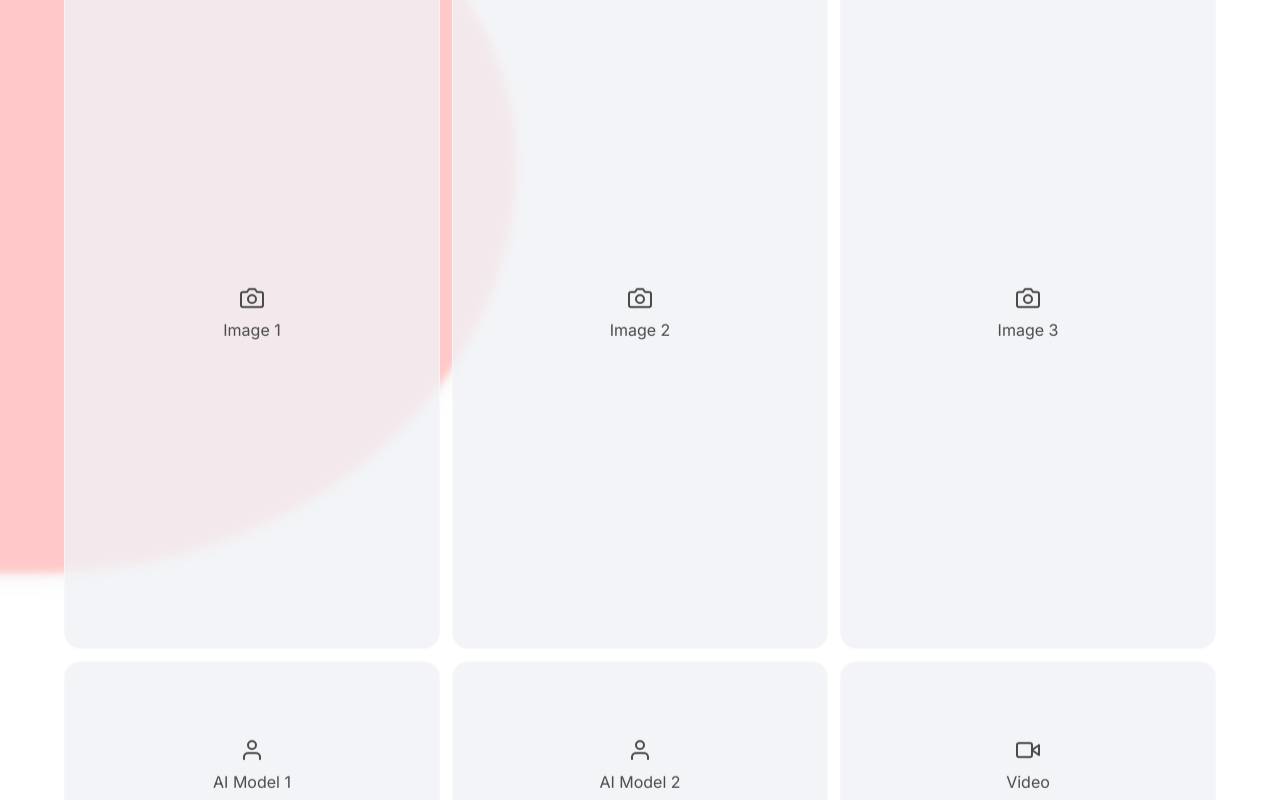
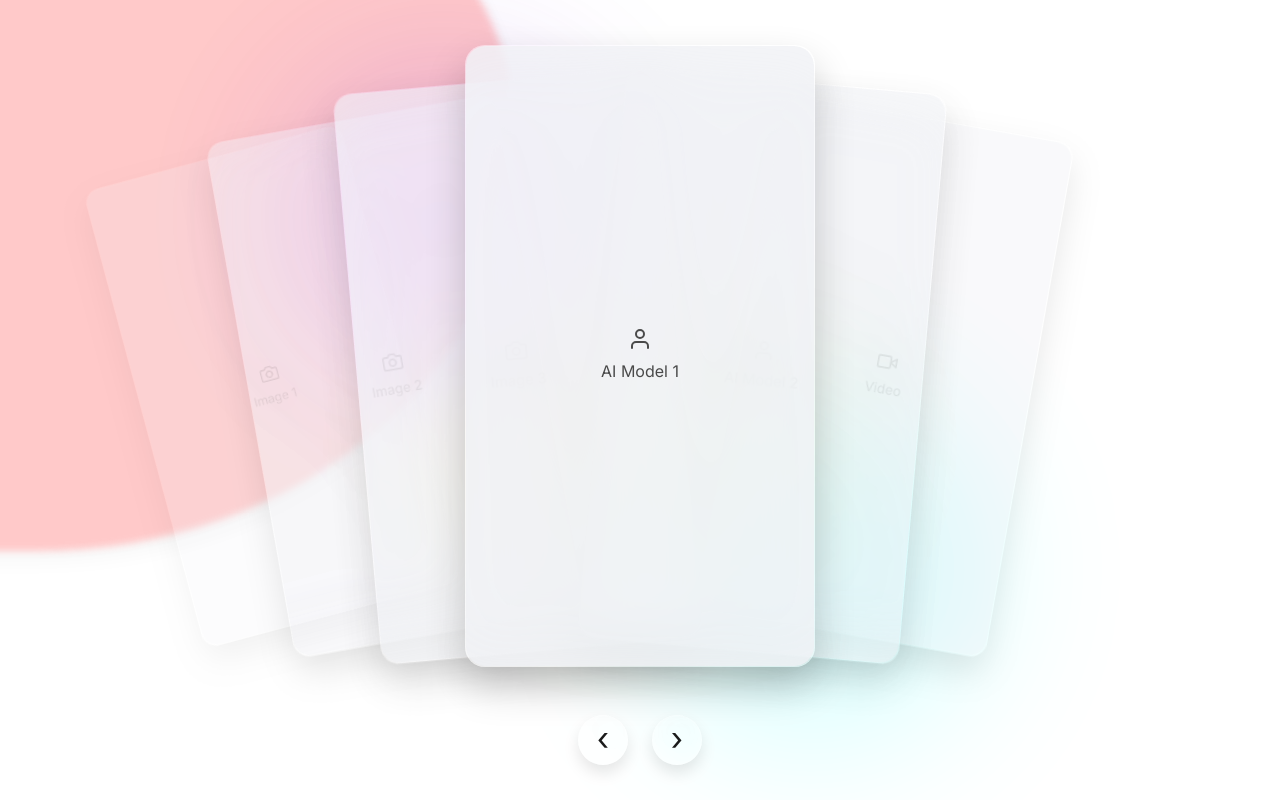
Before and after one commit to geeth-rp/pixlore-web, a React (Vite) app: page / in a window 1280 px wide. Shown: the part 2040-2840 px from the top of the page. Built offline with nearby package versions, Linux system fonts and the light colour scheme.

Commit message:
Replace gallery grid with Tilted Carousel component

```diff
--- a/src/components/BusinessWork.jsx
+++ b/src/components/BusinessWork.jsx
@@ -1,5 +1,6 @@
 import React from 'react';
 import { useScrollReveal } from '../hooks/useScrollReveal';
+import TiltedCarousel from './TiltedCarousel';
 
 const IconCamera = () => (
   <svg width="24" height="24" viewBox="0 0 24 24" fill="none" stroke="currentColor" strokeWidth="2" strokeLinecap="round" strokeLinejoin="round" style={{marginBottom: '0.5rem'}}>
@@ -26,28 +27,30 @@ const IconPackage = () => (
 const BusinessWork = () => {
   const ref = useScrollReveal({ threshold: 0.1 });
 
+  const businessItems = [
+    {/* BUSINESS CAROUSEL ITEM 1 — replace with real image/video */},
+    <div key="prod1" className="aspect-portrait" style={styles.imageSlot}><IconCamera /> Product 1</div>,
+
+    {/* BUSINESS CAROUSEL ITEM 2 — replace with real image/video */},
+    <div key="prod2" className="aspect-portrait" style={styles.imageSlot}><IconCamera /> Product 2</div>,
+
+    {/* BUSINESS CAROUSEL ITEM 3 — replace with real image/video */},
+    <div key="prod3" className="aspect-portrait" style={styles.imageSlot}><IconCamera /> Product 3</div>,
+
+    {/* BUSINESS CAROUSEL ITEM 4 — replace with real image/video */},
+    <div key="brand1" className="aspect-landscape" style={styles.portraitSlot}><IconPackage /> Brand Setting 1</div>,
+
+    {/* BUSINESS CAROUSEL ITEM 5 — replace with real image/video */},
+    <div key="brand2" className="aspect-landscape" style={styles.portraitSlot}><IconPackage /> Brand Setting 2</div>,
+
+    {/* BUSINESS CAROUSEL ITEM 6 — replace with real image/video */},
+    <div key="vid1" className="aspect-landscape" style={styles.imageSlot}><IconVideo /> Video</div>
+  ].filter(item => React.isValidElement(item));
+
   return (
     <section ref={ref} className="scroll-reveal">
       <h2 style={styles.heading}>Business & Product</h2>
-      <div className="gallery-grid">
-        {/* ROW 1: 3 Images (9:16) */}
-        <div className="aspect-portrait hover-scale" style={styles.imageSlot}><IconCamera /> Product 1</div>
-        <div className="aspect-portrait hover-scale" style={styles.imageSlot}><IconCamera /> Product 2</div>
-        <div className="aspect-portrait hover-scale" style={styles.imageSlot}><IconCamera /> Product 3</div>
-
-        {/* ROW 2: 2 Models (Left/Center) + 1 Video (Right) */}
-        <div className="aspect-landscape hover-scale" style={styles.portraitSlot}>
-          <IconPackage /> Brand Setting 1
-        </div>
-        <div className="aspect-landscape hover-scale" style={styles.portraitSlot}>
-          <IconPackage /> Brand Setting 2
-        </div>
-
-        {/* VIDEO (Right side of row 2) */}
-        <div className="aspect-landscape hover-scale" style={styles.imageSlot}>
-          <IconVideo /> Video
-        </div>
-      </div>
+      <TiltedCarousel items={businessItems} />
     </section>
   );
 };
--- a/src/components/FashionWork.jsx
+++ b/src/components/FashionWork.jsx
@@ -1,5 +1,6 @@
 import React from 'react';
 import { useScrollReveal } from '../hooks/useScrollReveal';
+import TiltedCarousel from './TiltedCarousel';
 
 const IconCamera = () => (
   <svg width="24" height="24" viewBox="0 0 24 24" fill="none" stroke="currentColor" strokeWidth="2" strokeLinecap="round" strokeLinejoin="round" style={{marginBottom: '0.5rem'}}>
@@ -25,28 +26,30 @@ const IconUser = () => (
 const FashionWork = () => {
   const ref = useScrollReveal({ threshold: 0.1 });
 
+  const fashionItems = [
+    {/* FASHION CAROUSEL ITEM 1 — replace with real image/video */},
+    <div key="img1" className="aspect-portrait" style={styles.imageSlot}><IconCamera /> Image 1</div>,
+
+    {/* FASHION CAROUSEL ITEM 2 — replace with real image/video */},
+    <div key="img2" className="aspect-portrait" style={styles.imageSlot}><IconCamera /> Image 2</div>,
+
+    {/* FASHION CAROUSEL ITEM 3 — replace with real image/video */},
+    <div key="img3" className="aspect-portrait" style={styles.imageSlot}><IconCamera /> Image 3</div>,
+
+    {/* FASHION CAROUSEL ITEM 4 — replace with real image/video */},
+    <div key="model1" className="aspect-landscape" style={styles.portraitSlot}><IconUser /> AI Model 1</div>,
+
+    {/* FASHION CAROUSEL ITEM 5 — replace with real image/video */},
+    <div key="model2" className="aspect-landscape" style={styles.portraitSlot}><IconUser /> AI Model 2</div>,
+
+    {/* FASHION CAROUSEL ITEM 6 — replace with real image/video */},
+    <div key="vid1" className="aspect-landscape" style={styles.imageSlot}><IconVideo /> Video</div>
+  ].filter(item => React.isValidElement(item));
+
   return (
     <section ref={ref} className="scroll-reveal">
       <h2 style={styles.heading}>Fashion</h2>
-      <div className="gallery-grid">
-        {/* ROW 1: 3 Images (9:16) */}
-        <div className="aspect-portrait hover-scale" style={styles.imageSlot}><IconCamera /> Image 1</div>
-        <div className="aspect-portrait hover-scale" style={styles.imageSlot}><IconCamera /> Image 2</div>
-        <div className="aspect-portrait hover-scale" style={styles.imageSlot}><IconCamera /> Image 3</div>
-
-        {/* ROW 2: 2 Models (Left/Center) + 1 Video (Right) */}
-        <div className="aspect-landscape hover-scale" style={styles.portraitSlot}>
-          <IconUser /> AI Model 1
-        </div>
-        <div className="aspect-landscape hover-scale" style={styles.portraitSlot}>
-          <IconUser /> AI Model 2
-        </div>
-
-        {/* VIDEO (Right side of row 2) */}
-        <div className="aspect-landscape hover-scale" style={styles.imageSlot}>
-          <IconVideo /> Video
-        </div>
-      </div>
+      <TiltedCarousel items={fashionItems} />
     </section>
   );
 };
--- /dev/null
+++ b/src/components/TiltedCarousel.jsx
@@ -0,0 +1,99 @@
+import React, { useState } from 'react';
+
+const TiltedCarousel = ({ items }) => {
+  const [currentIndex, setCurrentIndex] = useState(Math.floor(items.length / 2));
+  const [touchStart, setTouchStart] = useState(0);
+  const [touchEnd, setTouchEnd] = useState(0);
+
+  const handlePrev = () => {
+    setCurrentIndex((prev) => (prev > 0 ? prev - 1 : items.length - 1));
+  };
+
+  const handleNext = () => {
+    setCurrentIndex((prev) => (prev < items.length - 1 ? prev + 1 : 0));
+  };
+
+  const handleTouchStart = (e) => {
+    setTouchStart(e.targetTouches[0].clientX);
+  };
+
+  const handleTouchMove = (e) => {
+    setTouchEnd(e.targetTouches[0].clientX);
+  };
+
+  const handleTouchEnd = () => {
+    if (!touchStart || !touchEnd) return;
+
+    if (touchStart - touchEnd > 50) {
+      // Swipe left
+      handleNext();
+    }
+    if (touchStart - touchEnd < -50) {
+      // Swipe right
+      handlePrev();
+    }
+    // reset
+    setTouchStart(0);
+    setTouchEnd(0);
+  };
+
+  return (
+    <div
+      className="tilted-carousel-container"
+      onTouchStart={handleTouchStart}
+      onTouchMove={handleTouchMove}
+      onTouchEnd={handleTouchEnd}
+    >
+      {/* Abstract Background Blobs */}
+      <div className="carousel-blob blob-violet"></div>
+      <div className="carousel-blob blob-cyan"></div>
+      <div className="carousel-blob blob-gold"></div>
+
+      <div className="tilted-carousel-track">
+        {items.map((item, index) => {
+          const diff = index - currentIndex;
+
+          // Math for the fanning effect
+          const rotateZ = diff * 5; // 5 degrees tilt per card
+          const translateX = diff * 35; // 35% horizontal shift per card
+          const translateY = Math.abs(diff) * 10; // slightly dip lower cards
+          const scale = 1 - Math.abs(diff) * 0.08; // scale down by 8% per slot
+          const zIndex = 100 - Math.abs(diff);
+          const opacity = Math.max(1 - Math.abs(diff) * 0.25, 0); // fade out side cards
+
+          // Hide items that are too far away to improve performance and look
+          if (Math.abs(diff) > 3) return null;
+
+          return (
+            <div
+              key={index}
+              className={`tilted-carousel-card ${diff === 0 ? 'active' : ''}`}
+              style={{
+                transform: `translateX(${translateX}%) translateY(${translateY}px) rotateZ(${rotateZ}deg) scale(${scale})`,
+                zIndex,
+                opacity,
+                pointerEvents: diff === 0 ? 'auto' : 'none',
+              }}
+              onClick={() => {
+                if (diff !== 0) setCurrentIndex(index);
+              }}
+            >
+              {item}
+            </div>
+          );
+        })}
+      </div>
+
+      <div className="carousel-nav">
+        <button className="carousel-nav-btn prev" onClick={handlePrev} aria-label="Previous">
+          &#8249;
+        </button>
+        <button className="carousel-nav-btn next" onClick={handleNext} aria-label="Next">
+          &#8250;
+        </button>
+      </div>
+    </div>
+  );
+};
+
+export default TiltedCarousel;
--- a/src/index.css
+++ b/src/index.css
@@ -474,3 +474,154 @@ button {
 [data-theme='dark'] .blob {
   opacity: 0.15;
 }
+
+/* ==========================================================================
+   Tilted Glass Carousel
+   ========================================================================== */
+
+.tilted-carousel-container {
+  position: relative;
+  width: 100%;
+  padding: 4rem 0;
+  overflow: hidden; /* Contains the blobs and prevents horizontal scrolling */
+  display: flex;
+  flex-direction: column;
+  align-items: center;
+  justify-content: center;
+  min-height: 500px;
+}
+
+/* Background Blobs for the Carousel */
+.carousel-blob {
+  position: absolute;
+  border-radius: 50%;
+  filter: blur(80px);
+  z-index: 0;
+  opacity: 0.4;
+  pointer-events: none;
+}
+.blob-violet {
+  top: 10%;
+  left: 20%;
+  width: 300px;
+  height: 300px;
+  background: rgba(138, 43, 226, 0.5); /* Violet */
+}
+.blob-cyan {
+  bottom: 10%;
+  right: 20%;
+  width: 350px;
+  height: 350px;
+  background: rgba(0, 255, 255, 0.4); /* Cyan */
+}
+.blob-gold {
+  top: 40%;
+  left: 50%;
+  transform: translateX(-50%);
+  width: 400px;
+  height: 250px;
+  background: rgba(255, 215, 0, 0.3); /* Gold */
+}
+
+/* The actual track where cards stack */
+.tilted-carousel-track {
+  position: relative;
+  width: 100%;
+  max-width: 350px; /* Base width of the center card */
+  aspect-ratio: 9/16; /* Fallback, handled by child mostly */
+  display: flex;
+  justify-content: center;
+  align-items: center;
+  z-index: 10;
+  margin: 0 auto 3rem auto;
+}
+
+/* Individual Cards */
+.tilted-carousel-card {
+  position: absolute;
+  top: 0;
+  left: 0;
+  right: 0;
+  bottom: 0;
+  transition: transform 0.5s cubic-bezier(0.25, 1, 0.5, 1),
+              opacity 0.5s cubic-bezier(0.25, 1, 0.5, 1),
+              z-index 0s;
+  will-change: transform, opacity;
+  cursor: pointer;
+
+  /* Apple Liquid Glass Styling */
+  background: var(--glass-bg);
+  backdrop-filter: saturate(180%) blur(24px);
+  -webkit-backdrop-filter: saturate(180%) blur(24px);
+  border-radius: 20px;
+  border: 1px solid rgba(255, 255, 255, 0.15);
+  box-shadow: 0 20px 40px rgba(0, 0, 0, 0.2),
+              inset 0 1px 0 rgba(255, 255, 255, 0.3); /* subtle top highlight */
+  overflow: hidden;
+
+  /* Fill container */
+  display: flex;
+  align-items: center;
+  justify-content: center;
+}
+
+/* Ensure child media (the placeholder divs) fill the card perfectly without gaps */
+.tilted-carousel-card > div {
+  width: 100%;
+  height: 100%;
+  border: none !important; /* Override standard grid slot borders */
+  border-radius: 20px !important;
+  margin: 0 !important;
+  box-shadow: none !important;
+}
+
+/* Navigation Buttons */
+.carousel-nav {
+  display: flex;
+  gap: 1.5rem;
+  z-index: 20;
+}
+
+.carousel-nav-btn {
+  width: 50px;
+  height: 50px;
+  border-radius: 50%;
+  border: 1px solid rgba(255, 255, 255, 0.2);
+  background: var(--glass-bg);
+  backdrop-filter: blur(12px);
+  -webkit-backdrop-filter: blur(12px);
+  color: var(--text-primary);
+  font-size: 2rem;
+  display: flex;
+  align-items: center;
+  justify-content: center;
+  cursor: pointer;
+  box-shadow: 0 8px 16px rgba(0, 0, 0, 0.1);
+  transition: all 0.2s ease;
+  padding-bottom: 4px; /* Optically center the arrow */
+}
+
+.carousel-nav-btn:hover {
+  background: rgba(255, 255, 255, 0.15);
+  transform: scale(1.05);
+}
+
+.carousel-nav-btn:active {
+  transform: scale(0.95);
+}
+
+@media (prefers-reduced-motion: reduce) {
+  .tilted-carousel-card {
+    transition: none;
+  }
+}
+
+/* Responsive adjustments */
+@media (max-width: 768px) {
+  .tilted-carousel-track {
+    max-width: 250px;
+  }
+  .blob-gold {
+    display: none; /* Less clutter on mobile */
+  }
+}
```
